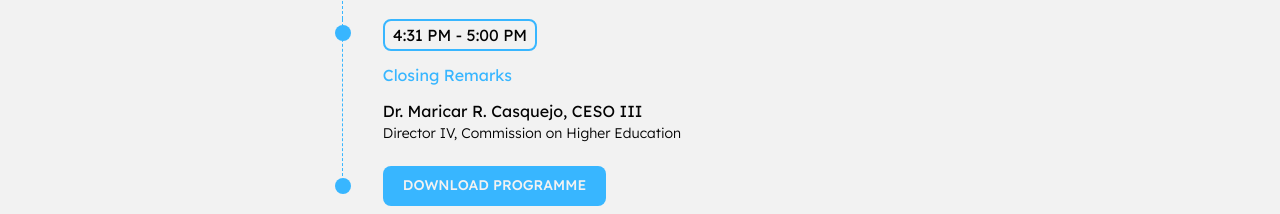
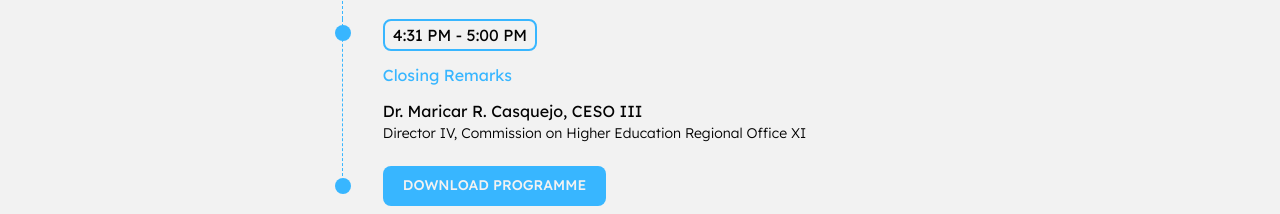
Before and after one commit to Samshh/CHEDx-Website, a React (Vite) app: page /programme in a window 1280 px wide. Shown: the part 8880-9094 px from the top of the page. Built offline with nearby package versions, Linux system fonts and the light colour scheme.

Commit message:
UPDATE: Change of Closing Remarks

```diff
--- a/src/pages/programme/components/MappedTimeline.tsx
+++ b/src/pages/programme/components/MappedTimeline.tsx
@@ -311,7 +311,7 @@ const timeline: Timeline = {
       time: "4:31 PM - 5:00 PM",
       segment: "Closing Remarks",
       title: "Dr. Maricar R. Casquejo, CESO III",
-      subtitle: "Director IV, Commission on Higher Education",
+      subtitle: "Director IV, Commission on Higher Education Regional Office XI",
     },
   ],
 };
```
